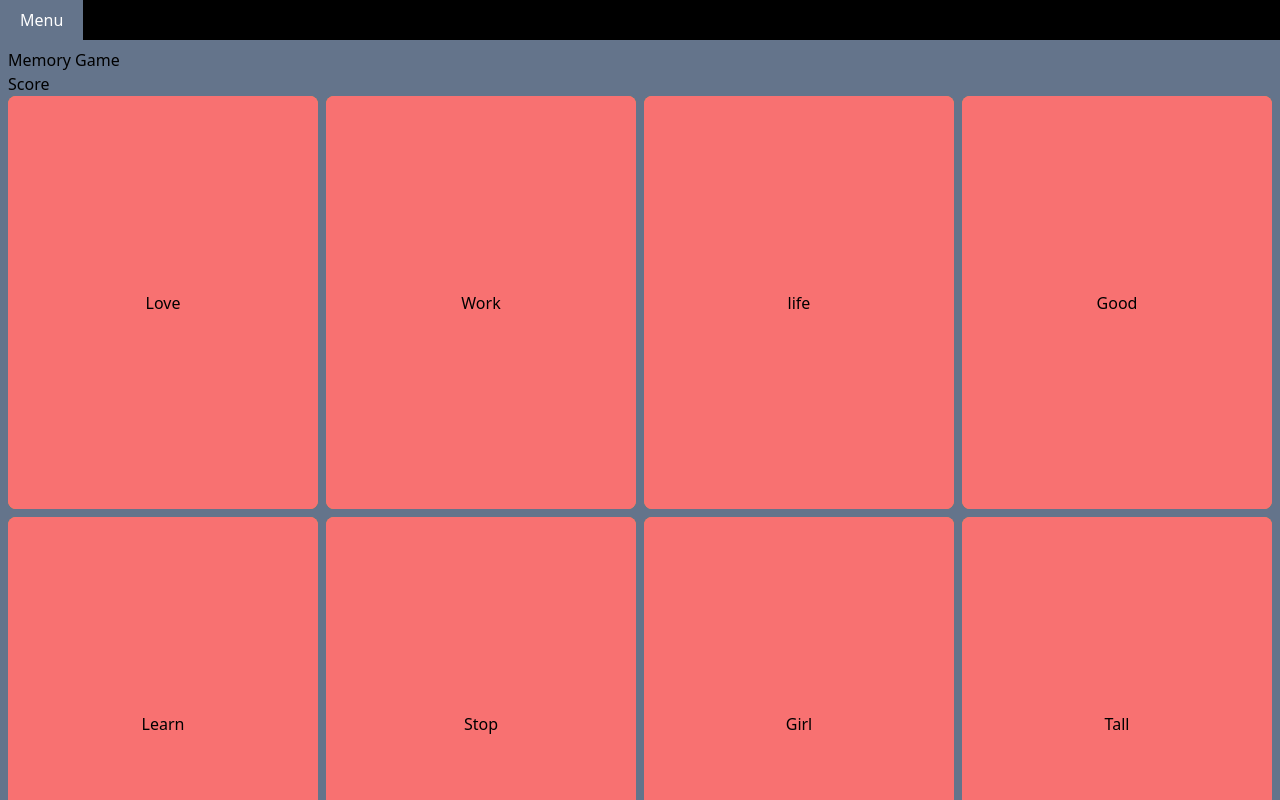
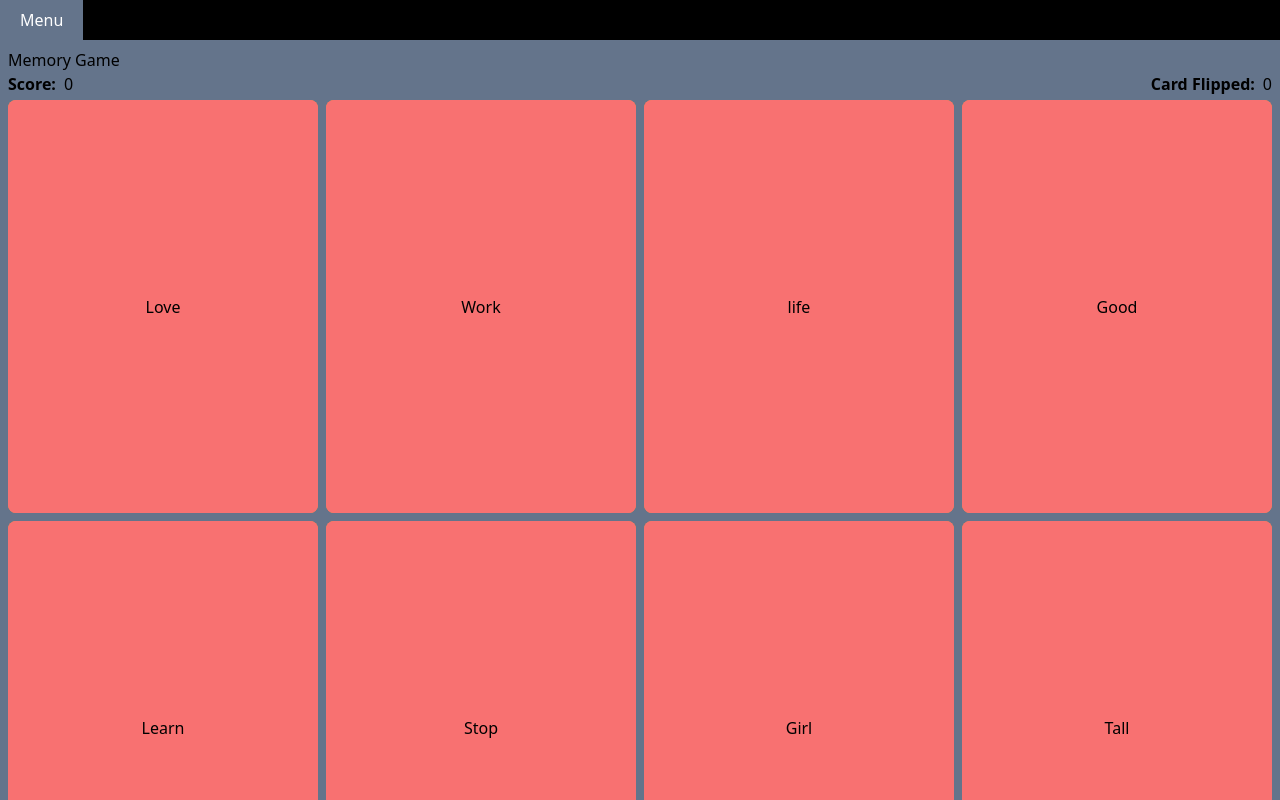
Before and after one commit to A1exsandro/learn-together, a React (Create React App) app: page /memory-game in a window 1280 px wide. Shown: the top 800 px of the page. Built offline with nearby package versions, Linux system fonts and the light colour scheme; no server answers.

Commit message:
feat: score component

```diff
--- a/src/components/memory-game/Score.jsx
+++ b/src/components/memory-game/Score.jsx
@@ -1,7 +1,19 @@
 
 const Score = () => {
   return (
-    <div>Score</div>
+    <div className="flex justify-between mb-1">
+      <Points titulo="Score" value={0} />
+      <Points titulo="Card Flipped" value={0} />
+    </div>
+  )
+}
+
+const Points = ({titulo, value}) => {
+  return (
+    <div className="">
+      <strong>{titulo}:</strong>
+      <span className="ml-2">{value}</span>
+    </div>
   )
 }
 
```
